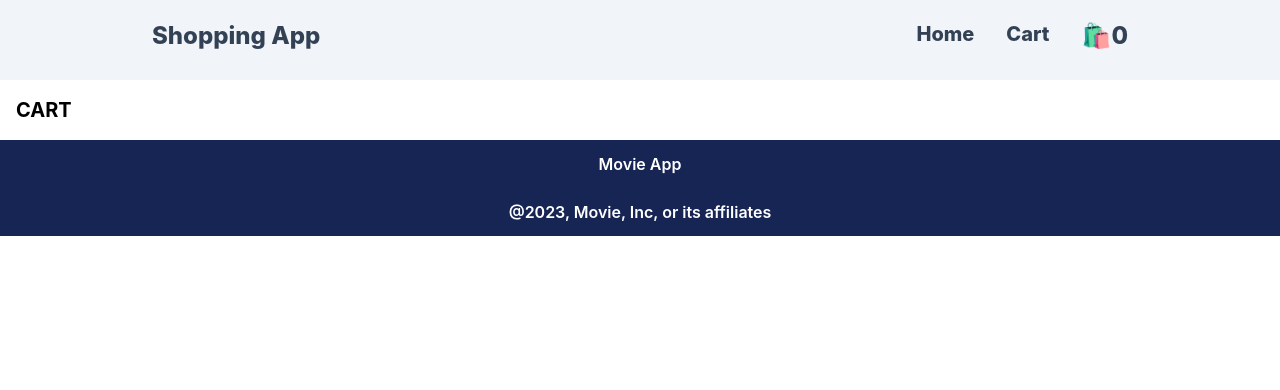
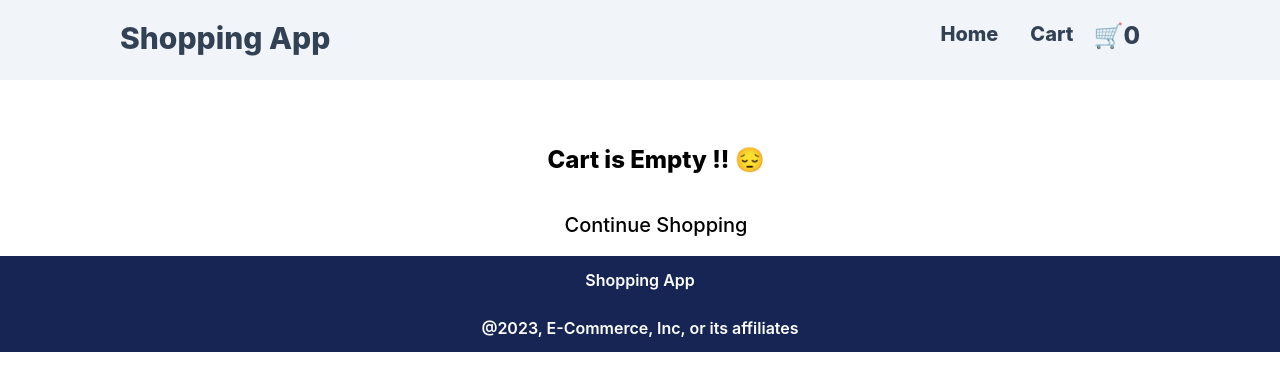
Before and after one commit to Tushar-Official/Redux-ShoppingPage, a React (Create React App) app: page /cart in a window 1280 px wide. Shown: the top 390 px of the page. Built offline with nearby package versions, Linux system fonts and the light colour scheme.

Commit message:
new changes done

```diff
--- a/src/App.js
+++ b/src/App.js
@@ -11,7 +11,7 @@ import {ToastContainer} from 'react-toastify'
 import "react-toastify/dist/ReactToastify.css"
 function App() {
   return (
-    <div className="App">
+    <div className="App ">
     <Provider store={store}>
     <Router>
     <ToastContainer/>
--- a/src/Cart.js
+++ b/src/Cart.js
@@ -1,10 +1,13 @@
 import React from 'react';
 import { useDispatch, useSelector } from 'react-redux';
 import { remove,decrement, increment} from './Redux/slice';
+import {Link} from 'react-router-dom'
 
 export const Cart = () => {
   const products = useSelector((state) => state.cart.cartItems); // Accessing the cartItems array
   const dispatch = useDispatch();
+  const cartLength=products.length
+
 
   const handleRemove = (id) => {
     dispatch(remove({id})); // Dispatching the remove action with the product ID
@@ -16,15 +19,36 @@ export const Cart = () => {
   const handleDecrement = (id) => {
     dispatch(decrement({ id })); // Dispatching the decrement action with the product ID
   };
+  const totalAmount = products.reduce(
+    (total, product) => total + product.price * product.cartQuantity,
+    0
+  );
 
 
   return (
-    <div className='flex flex-wrap text-center m-4 w-screen'>
-      <h1 className='font-bold text-xl text-black'>CART</h1>
+    <div className='flex flex-wrap text-center m-4  w-screen'>
+   {cartLength ===0 ? null:
 
-      {products.map((product) => (
+    <div className='titles mt-2 grid grid-row-1 grid-cols-3 w-screen align-baseline justify-evenly'>
+    <span className='mr-20 text-start ml-14 font-bold text-xl'>Product</span>
+    <span className='mx-4 font-bold text-xl'>Quantity</span>
+    <span className='text-start ml-14 font-bold text-xl'>Price</span>
+    </div>}
+
+
+    {cartLength ===0?<div className='w-screen text-center font-extrabold text-2xl space-y-4 mt-12'>
+    <h2>Cart is Empty !! 😔</h2>
+    <br/>
+    <Link to="/">
+    <span className='text-xl text-black font-medium hover:text-gray-400 hover:font-medium'>Continue Shopping</span>
+    </Link>
+
+  </div>:
+
+
+    products.map((product) => (
       <div
-          className='productCard h-88 bg-slate-50 w-full justify-between flex text-center rounded mx-12 my-4 px-2 py-2'
+        className='productCard h-88 bg-slate-50 w-screen justify-between flex text-center rounded mx-10 my-4 px-2 py-2'
         key={product.id}
       >
         <img src={product.image} alt="product" className='w-28 h-28' />
@@ -45,9 +69,7 @@ export const Cart = () => {
               +
             </button>
           </div>
-
-
-            <h3 className='text-green-900 font-bold py-1'>₹{product.price *product.cartQuantity}</h3>
+          <h3 className='text-green-900 font-bold ml-4 py-1'>₹{Math.floor(product.price *product.cartQuantity).toFixed(2)}</h3>
           <button
             className='bg-blue-950 text-white font-semibold px-3 py-3 text-lg rounded-xl hover:bg-blue-400 hover:text-red'
             onClick={() => handleRemove(product.id)} // Pass the product ID to handleRemove
@@ -57,6 +79,31 @@ export const Cart = () => {
         </div>
       </div>
     ))}
+    {cartLength===0?null:
+
+      <div className="cart-checkout grid grid-row-3 grid-col-1 w-full justify-end mr-12 mt-4 ">
+      <div className="subtotal flex justify-around">
+        <span className='text-2xl font-semibold'>Subtotal</span>
+        <span className="amount text-xl font-bold">₹{Math.floor(totalAmount).toFixed(2)}</span>
       </div>
+      <div className=''>
+      <p className='text-xs'>Taxes and shipping calculated at checkout</p>
+      <button className='bg-blue-950 mt-2 w-full text-white font-semibold px-3 py-3 text-xl rounded-xl hover:bg-green-600 hover:text-xl'>Check out</button>
+      </div>
+      <div className="continue-shopping flex w-full justify-center mt-2">
+        <Link to="/">
+
+
+          <span className='text-xl text-black font-medium hover:text-gray-400 hover:font-medium'>Continue Shopping</span>
+        </Link>
+      </div>
+      </div>
+
+    }
+
+
+
+  </div>
+
   );
-};
+}
--- a/src/Footer.js
+++ b/src/Footer.js
@@ -1,14 +1,10 @@
-import React from 'react'
+import React from 'react';
 
 export const Footer = () => {
   return (
-    <div className='footer relative
-     w-124 h-24 grid grid-rows-2  items-center text-center bg-blue-950 font-semibold text-white'>
-    <div>Movie App</div>
-    <div>@2023, Movie, Inc, or its affiliates</div>
-
-
-
+    <div className='footer  bottom-0 left-0 w-full h-24 grid grid-rows-2 items-center text-center bg-blue-950 font-semibold text-white'>
+      <div>Shopping App</div>
+      <div>@2023, E-Commerce, Inc, or its affiliates</div>
     </div>
-  )
-}
+  );
+};
--- a/src/Home.js
+++ b/src/Home.js
@@ -48,11 +48,12 @@ export const Home = () => {
   return (
     <>
     <div className="navbar p-4 h-24">
-    <input type="text" placeholder='Search Your data....'
+    <input type="text" placeholder='Search Your Product here....'
     className='my-2 h-1/2 w-96 border-2 text-center text-lg border-slate-400 rounded-l-xl'
     value={data} onChange={(e)=>setData(e.target.value)}/>
 
-    <button onClick={setSearch} className='bg-slate-300 text-xl h-1/2 w-24 rounded-r-xl border-2 border-slate-200 font-extrabold '>Search</button>
+    <button onClick={setSearch} className='bg-slate-300 text-xl h-1/2 w-24 rounded-r-xl border-2 border-slate-200 font-extrabold '>
+    Search</button>
     </div>
     <div>
     <select onChange={sorting} className='border-2 border-black' >
--- a/src/Navbar.js
+++ b/src/Navbar.js
@@ -14,14 +14,14 @@ export const Navbar = () => {
   return (
     <div className=' flex w-screen  justify-between px-2 py-3  bg-slate-100 h-20 '>
 
-    <div className='ml-36 py-2'>
-    <h1 className='text-2xl font-extrabold text-slate-700'>Shopping App</h1>
+    <div className='ml-28 py-2'>
+    <h1 className='text-3xl font-extrabold text-slate-700'>Shopping App</h1>
     </div>
 
     <div className='flex justify-around text-slate-700 py-2 mr-32'>
     <Link to="/" className='mx-4 font-extrabold text-xl'>Home</Link>
     <Link to="/cart" className='mx-4 font-extrabold text-xl'>Cart</Link>
-    <h2 className='mx-4 font-extrabold text-2xl'>🛍️{products.length}</h2>
+    <h2 className='mx-1 font-extrabold text-2xl'>🛒{products.length}</h2>
 
     </div>
 
--- a/src/Redux/slice.js
+++ b/src/Redux/slice.js
@@ -12,7 +12,7 @@ const CartSlice = createSlice({
   initialState,
  reducers:{
     add(state,action){
-
+      console.log(action.payload.title)
       let itemIndex = state.cartItems.findIndex(
         (item) => item.id === action.payload.id
       );
@@ -39,6 +39,10 @@ const CartSlice = createSlice({
       if (itemIndex >= 0 && state.cartItems[itemIndex].cartQuantity > 1) {
         state.cartItems[itemIndex].cartQuantity -= 1; // Decrement the quantity for existing product
       }
+      else {
+        state.cartItems.splice(itemIndex, 1); // Remove the item from the cart if its quantity becomes 0
+      }
+
     },
     increment(state, action) {
       const { id } = action.payload;
@@ -50,9 +54,12 @@ const CartSlice = createSlice({
       }
     },
       remove(state,action){
+
       const idToRemove = action.payload.id;
       state.cartItems = state.cartItems.filter(
         (cartItem) => cartItem.id !== idToRemove);
+
+        toast.success(`Product Successfully removed  `, { position: "bottom-left" });
 
     },
 
```
Lines whose indentation alone changed are shown as unchanged.
